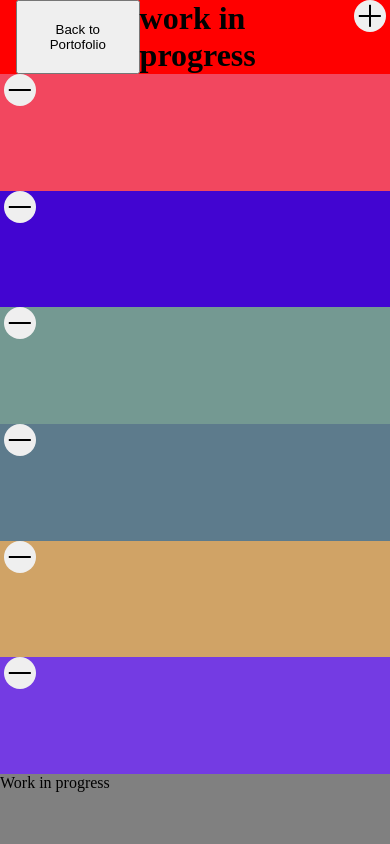
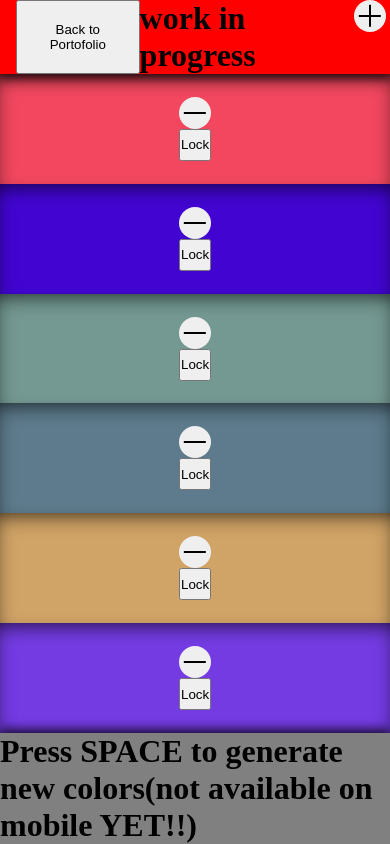
Before and after one commit to nicolae-co/Porto-folio, a website: page src/palleteGenerator/paletteGenerator.html in a window 390 px wide. Both pictures are taken after a click on the button 370 px from the left and 16 px from the top of the page. Drawn offline with Linux system fonts and the light colour scheme.

Commit message:
added lock button

```diff
--- a/src/CSS/paletteGenerator.css
+++ b/src/CSS/paletteGenerator.css
@@ -24,12 +24,15 @@ a {
     background-color: red;
     display: flex;
     align-items: center;
+    box-shadow: 0px 4px 10px rgba(0, 0, 0, 0.75);
+    z-index: 2;
 }
 
 .nav {
     width: 100%;
     display: flex;
     justify-content: space-between;
+
 }
 
 .nav__backBtn {
@@ -71,6 +74,15 @@ a {
     transform: translate(-50%, -50%) rotate(90deg);
 }
 
+.nav__lockColor {
+    width: 2rem;
+    height: 2rem;
+}
+
+.locked {
+    background-color: grey;
+    color: white;
+}
 
 
 .main {
@@ -82,12 +94,19 @@ a {
 .main__color {
     flex: auto;
     height: 100%;
+    display: flex;
+    flex-direction: column;
+    justify-content: center;
+    align-items: center;
+    box-shadow: inset 8px 0px 10px -6px rgba(0, 0, 0, 0.75);
 }
 
 
 .footer {
     grid-area: 3 / 1 / 4 / 2;
     background-color: grey;
+    box-shadow: 0px -4px 10px rgba(0, 0, 0, 0.75);
+    z-index: 2;
 }
 
 
@@ -99,5 +118,6 @@ a {
     .main__color {
         width: auto;
         min-height: 100px;
+        box-shadow: inset 0px 8px 20px -6px rgba(0, 0, 0, 0.75);
     }
 }
--- a/src/palleteGenerator/paletteGenerator.html
+++ b/src/palleteGenerator/paletteGenerator.html
@@ -22,7 +22,11 @@
         </div>
       </header>
       <main class="main"></main>
-      <footer class="footer">Work in progress</footer>
+      <footer class="footer">
+        <h1>
+          Press SPACE to generate new colors(not available on mobile YET!!)
+        </h1>
+      </footer>
     </div>
   </body>
 </html>
--- a/src/palleteGenerator/paletteGenerator.js
+++ b/src/palleteGenerator/paletteGenerator.js
@@ -2,6 +2,8 @@
 
 const colorsContainerElement = document.querySelector(".main");
 const newColorButton = document.querySelector(".nav__addNewColor");
+
+const colorChildrens = colorsContainerElement.children;
 
 const markup = `
     <div class="main__color"></div>
@@ -25,39 +27,76 @@ function addFiveColorsDivs() {
     colorsContainerElement.lastElementChild.style.backgroundColor =
       randomColor();
   }
+  addRemoveBtn();
 }
 function addNewColorDiv() {
   colorsContainerElement.insertAdjacentHTML("beforeend", markup);
   const lastChild = colorsContainerElement.lastElementChild;
-  lastChild.classList.add(`color-${colorsContainerElement.children.length}`);
+  lastChild.classList.add(`color-${colorChildrens.length}`);
   lastChild.style.backgroundColor = randomColor();
-  if ([...colorsContainerElement.children].length > 10)
-    newColorButton.style.display = "none";
+  if ([...colorChildrens].length > 10) newColorButton.style.display = "none";
+  addRemoveBtn();
 
-  addRemoveBtn();
+  [...colorChildrens].forEach((el) => {
+    const lockBtn = el.querySelector(".nav__lockColor");
+    el.classList.contains("locked")
+      ? (lockBtn.textContent = "Unlock")
+      : (lockBtn.textContent = "Lock");
+  });
+
+  newColorButton.blur();
 }
 
 newColorButton.addEventListener("click", addNewColorDiv);
 
 function addRemoveBtn() {
-  const colorsDiv = [...colorsContainerElement.children];
-  const markup = `<button class="nav__removeColor"></button>`;
+  const colorsDiv = [...colorChildrens];
+  const markup = `
+  <button class="nav__removeColor"></button>
+  <button class="nav__lockColor">Lock</button>`;
   colorsDiv.forEach((el) => {
     el.innerHTML = markup;
+
     const removeBtn = el.querySelector(".nav__removeColor");
+    const lockBtn = el.querySelector(".nav__lockColor");
+
+    let isLocked = false;
+
     removeBtn.addEventListener("click", function () {
       el.remove();
-      if ([...colorsContainerElement.children].length <= 10)
-        console.log("test");
-      if ([...colorsContainerElement.children].length <= 10)
+      if ([...colorChildrens].length <= 10) console.log("test");
+      if ([...colorChildrens].length <= 10)
         newColorButton.style.display = "block";
+    });
+
+    lockBtn.addEventListener("click", function () {
+      isLocked = !isLocked; // Toggle the locked state
+      lockBtn.blur();
+
+      if (isLocked) {
+        el.classList.add("locked");
+        lockBtn.textContent = "Unlock";
+        // Add your code for the locked state
+      } else {
+        el.classList.remove("locked");
+        lockBtn.textContent = "Lock";
+        // Add your code for the unlocked state
+      }
     });
   });
 }
 
+document.addEventListener("keydown", function (e) {
+  if (e.keyCode === 32) {
+    [...colorChildrens].forEach((el) => {
+      if (!el.classList.contains("locked"))
+        el.style.backgroundColor = randomColor();
+    });
+  }
+});
+
 function init() {
   addFiveColorsDivs();
-  addRemoveBtn();
 }
 
 init();
```
